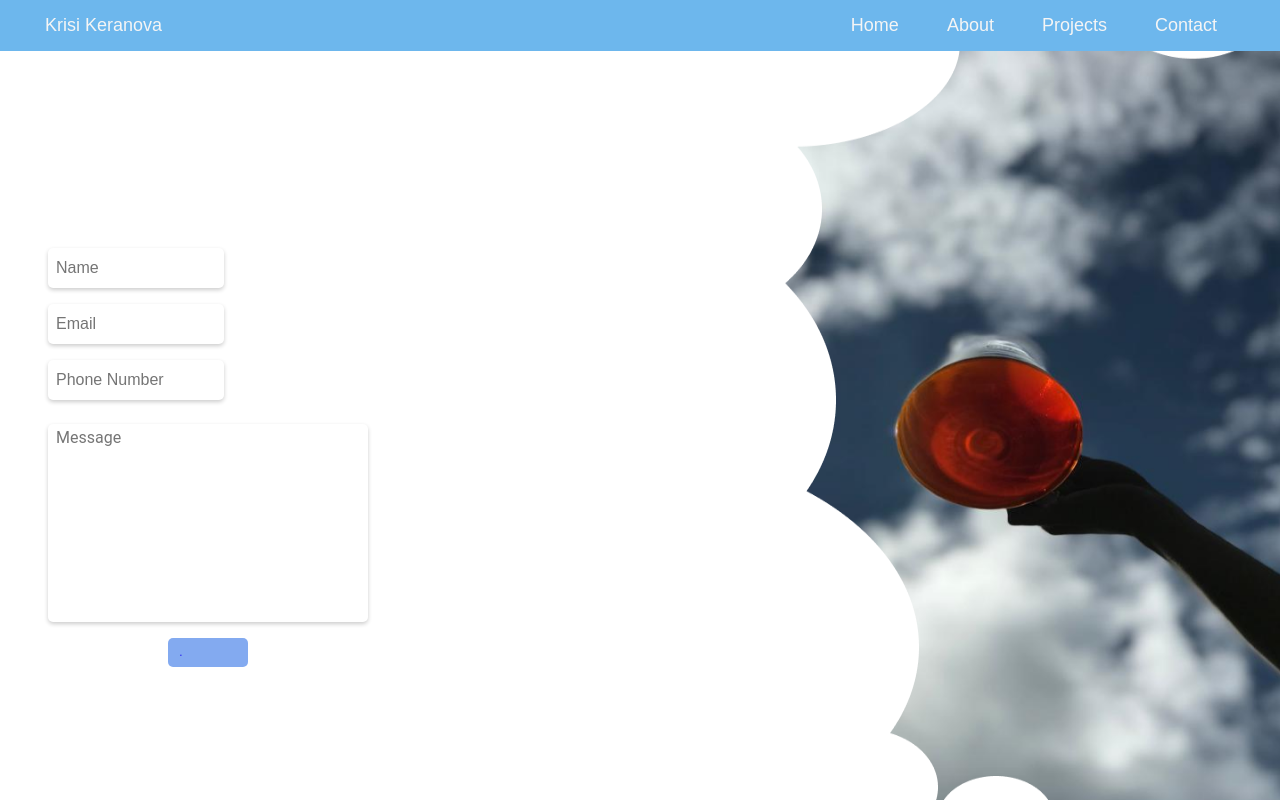
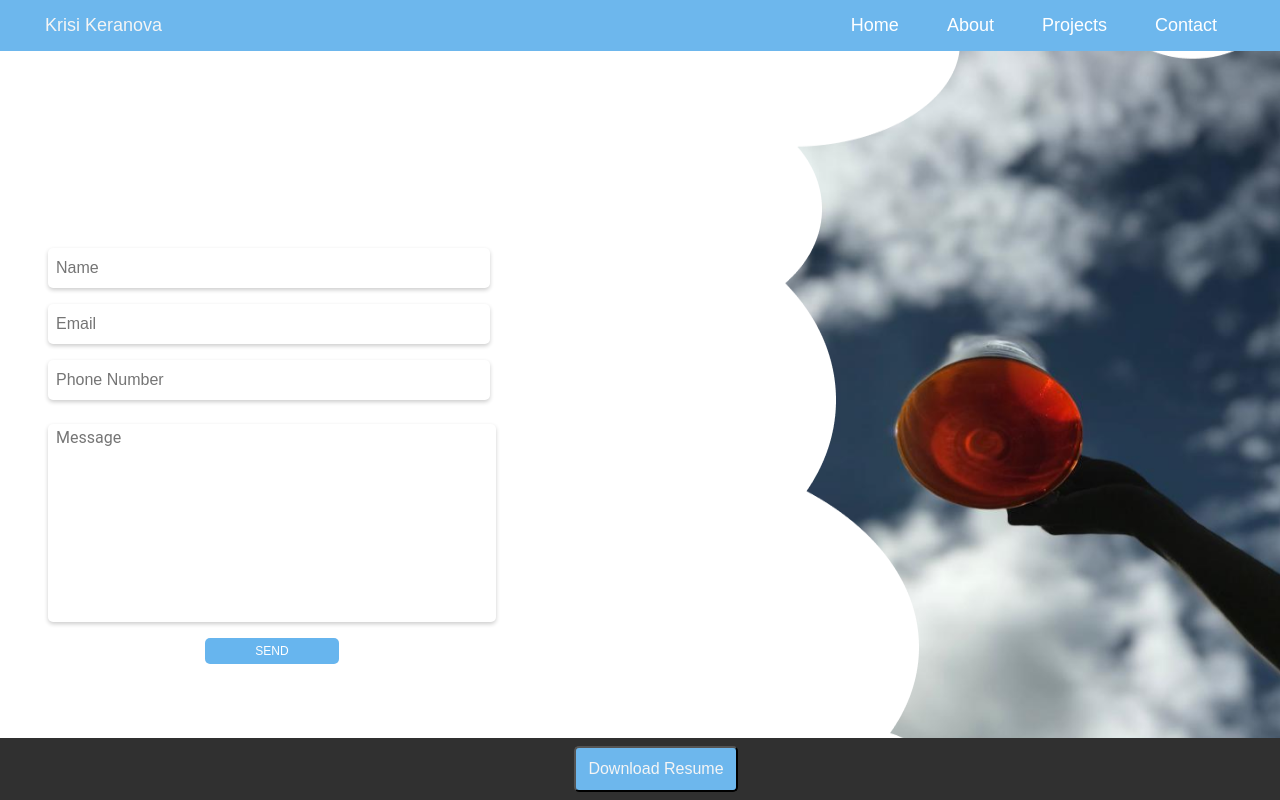
Before and after one commit to krisike/portfolio_website, a React (Create React App) app in the folder client/: page /contact in a window 1280 px wide. Built offline with nearby package versions, Linux system fonts and the light colour scheme; no server answers.

Commit message:
fixed footer and more styling and resume

```diff
--- a/client/src/Footer.jsx
+++ b/client/src/Footer.jsx
@@ -1,19 +1,19 @@
 import React from 'react';
-import { Link } from 'react-router-dom';
+// import { Link } from 'react-router-dom';
 import ResumeButton from '../src/components/ResumeButton';
 
 const Footer = () => {
   return (
-    <div className="container_footer">
-      <ul className="menu_footer">
+    <div className="containerFooter">
+      <ul className="menuFooter">
         <li>
           <ResumeButton />
         </li>
-        <li>
+        {/* <li>
           <Link to="/contact" className="contact_link">
             Get in Touch
           </Link>
-        </li>
+        </li> */}
       </ul>
     </div>
   );
--- a/client/src/components/ResumeButton.jsx
+++ b/client/src/components/ResumeButton.jsx
@@ -1,11 +1,10 @@
 import React from 'react';
 import { Link } from 'react-router-dom';
 import { Resume } from '../assets/';
-import styles from '../styling/ResumeButton.css';
 
 const ResumeButton = () => (
   <Link to={Resume} target="_blank" download>
-    <button className={styles.resumeButton}>Download Resume</button>
+    <button className="resumeButton">Download Resume</button>
   </Link>
 );
 
--- a/client/src/pages/About.jsx
+++ b/client/src/pages/About.jsx
@@ -7,10 +7,10 @@ const About = () => {
     <div className="aboutName">
       {aboutKrisi.map(({ name, picKrisi, linkedin, aboutme }, index) => (
         <>
-          <div className="about">
-            <p className="about">{aboutme}</p>
+          <div className="aboutPageContainer">
+            <div className="aboutPageTopDescription">
+              <p>{aboutme}</p>
             </div>
-
             <a
               key={index}
               className="portrait-link"
@@ -19,8 +19,9 @@ const About = () => {
               rel="noopener noreferrer"
             >
               <img id="about-pic" src={picKrisi} alt={`${name}`} />
-            <p className="aboutName">{name}</p>
+              <p className="aboutMyName">{name}</p>
             </a>
+          </div>
         </>
       ))}
     </div>
--- a/client/src/pages/Contact.jsx
+++ b/client/src/pages/Contact.jsx
@@ -1,13 +1,4 @@
-// import React from 'react';
-
-// const Contact = () => {
-//   return <div className="contact"></div>;
-// };
-
-// export default Contact;
-
 import React from 'react';
-//import { aboutKrisi } from '../constants';
 
 const ContactForm = () => (
   <form
@@ -47,7 +38,7 @@ const ContactForm = () => (
     />
     <button target="_blank" className="contactButtonForm" type="submit">
       <a href="krisi.keranova@gmail.com" alt="send">
-        .
+        SEND
       </a>
     </button>
   </form>
--- a/client/src/pages/Projects.jsx
+++ b/client/src/pages/Projects.jsx
@@ -4,13 +4,6 @@ import { allProjects } from '../constants/constants.js';
 const Projects = () => {
   return (
     <>
-      <div className="about">
-        <p>
-          A web developer with enthusiasm and team spirit eager to contribute to
-          the tech world. An environmental activist and social media zealot
-          along the way. Here are a few of my recent projects.
-        </p>
-      </div>
       <div className="projectContainer">
         {allProjects.map(
           (
--- a/client/src/styling/About.css
+++ b/client/src/styling/About.css
@@ -9,9 +9,11 @@
   margin-top: 4rem;
 }
 
-.aboutName {
-  margin-left: 6em;
+/* this is my name below image */
+.aboutMyName {
+  /* margin-left: 8em; */
   text-decoration: none;
+  color: black;
 }
 a:link {
   text-decoration: none;
@@ -26,13 +28,86 @@ a:hover {
 }
 
 a:active {
-  text-decoration: underline;
+  text-decoration: none;
+  color: black;
+}
+/* this is image and text  */
+.aboutName {
+  /* margin-left: 6em; */
+  text-decoration: none;
+  color: black;
+  /* resize: horizontal;
+  overflow: auto; */
+}
+a:link {
+  text-decoration: none;
 }
 
-.about p {
+a:visited {
+  text-decoration: none;
+}
+
+a:hover {
+  text-decoration: dashed;
+}
+
+a:active {
+  text-decoration: none;
+  color: black;
+}
+
+.aboutPageContainer {
+  justify-content: center;
+  margin-right: 481px;
+  margin-left: 4em;
+  text-align: center;
+}
+
+.aboutPageTopDescription p {
   margin-top: 8em;
   flex-wrap: wrap;
-  margin-left: 3em;
-  width: 481px;
+  /* width: 481px; */
   text-align: justify;
+  flex-direction: row;
+  padding: 20px;
+  border: 8px solid #6db7ed;
+  display: inline-block;
+  overflow-wrap: break-word;
+  word-wrap: break-word;
+  hyphens: auto;
 }
+
+@media screen and (max-width: 900px) and (min-width: 600px),
+  (min-width: 1100px) {
+  img#about-pic {
+    font-size: 20px;
+    padding: 30px;
+    border: 8px solid #6db7ed;
+    background: #000000;
+  }
+}
+
+@media screen and (min-width: 600px), (min-width: 1100px) {
+  p.aboutPageTopDescription {
+    padding: 20px;
+    border: 8px solid #6db7ed;
+  }
+}
+
+@media screen and (min-width: 601px) {
+  p.aboutPageTopDescription {
+    font-size: 18x;
+    padding: 10px;
+    border: 8px solid #6db7ed;
+  }
+}
+
+@media screen and (max-width: 600px) {
+  p.aboutPageTopDescription {
+    font-size: 14px;
+  }
+  .aboutName {
+    font-size: 12px;
+    color: pink;
+  }
+}
--- a/client/src/styling/App.css
+++ b/client/src/styling/App.css
@@ -9,4 +9,5 @@ body {
   background-size: 100% 100%;
   z-index: -1;
   font-family: 'Raleway', sans-serif;
+  margin-bottom: 80px;
 }
--- a/client/src/styling/Contact.css
+++ b/client/src/styling/Contact.css
@@ -2,16 +2,15 @@
   margin: 16px auto;
   display: flex;
   flex-direction: column;
-  width: 25%;
+  width: 35%;
   font-family: inherit;
   flex: 1;
   margin-top: 15em;
-  float: left;
   margin-left: 3em;
 }
 
 .personalForm input {
-  width: 50%;
+  width: 95%;
   margin: 8px 0;
   line-height: 2;
   padding: 4px 8px;
@@ -49,18 +48,22 @@ input:focus {
 
 .contactButtonForm {
   margin: 16px auto;
-  width: 25%;
+  width: 30%;
   line-height: 2;
   border-radius: 5px;
   color: white;
-  background-color: cornflowerblue;
-  border: cornflowerblue;
+  background-color: rgb(65, 163, 234);
+  border: white;
   opacity: 0.8;
   transition: opacity 0.4s ease-in-out;
   display: flex;
   cursor: pointer;
   outline: none;
+
+  text-align: center;
   text-decoration: none;
+  display: inline-block;
+  font-size: 12px;
 }
 
 .contactButtonForm a {
@@ -69,8 +72,18 @@ input:focus {
   text-decoration: none;
 }
 
+.contactButtonForm:active {
+  color: white;
+  text-decoration: none;
+}
+
 .contactButtonForm:hover {
   opacity: 1;
+}
+
+.contactButtonForm:visited {
+  color: white;
+  text-decoration: none;
 }
 
 @media (max-width: 768px) {
@@ -81,10 +94,10 @@ input:focus {
     width: 97%;
   }
   .contactButtonForm {
-    width: 100%;
+    width: 40%;
   }
   .contactButtonForm img {
-    width: 7%;
+    width: 30%;
     margin: auto;
   }
 }
@@ -95,10 +108,17 @@ input:focus {
   }
 
   .contactButtonForm {
-    width: 100%;
+    width: 40%;
   }
   .contactButtonForm img {
-    width: 10%;
+    width: 30%;
     margin: auto;
   }
+  .contactForm {
+    margin-right: 1em;
+  }
 }
+
+a:-webkit-any-link {
+  color: white;
+}
--- a/client/src/styling/Footer.css
+++ b/client/src/styling/Footer.css
@@ -1,3 +1,48 @@
-menu {
-  font-size: 6em;
+.resumeButton {
+  color: whitesmoke;
+  cursor: pointer;
+  margin: 0.5em;
+  height: 100%;
+  padding: 12px;
+  text-decoration: none;
+  font-size: 16px;
+  transition: background-color 0.2s ease-out;
+  box-sizing: border-box;
+  margin-right: 1em;
+  background-color: #6db7ed;
+  border-radius: 5px;
 }
+
+.containerFooter {
+  display: flex;
+  flex-direction: row;
+  line-height: 2;
+  width: 100%;
+  background-color: #303030;
+  color: whitesmoke;
+  margin-top: 48px;
+  justify-content: space-around;
+  bottom: 0;
+  position: fixed;
+}
+
+.containerFooterLinks a {
+  text-decoration: none;
+  color: whitesmoke;
+  font-weight: 700;
+}
+
+@media (max-width: 414px) {
+  /* .copyRight {
+    display: none;
+  } */
+  .resumeButton {
+    display: none;
+  }
+  .containerFooter {
+    font-size: 12px;
+  }
+  .footer a {
+    margin: 0 !important;
+  }
+}
--- a/client/src/styling/Projects.css
+++ b/client/src/styling/Projects.css
@@ -4,8 +4,11 @@
   justify-content: center;
   width: 481px;
   padding-bottom: 3em;
+  margin-left: 4em;
+  flex-direction: column;
   margin-left: 3em;
-  flex-direction: column;
+  padding: 20px;
+  border: 8px solid #6db7ed;
 }
 
 .projectContainer p {
@@ -13,13 +16,35 @@
   text-align: justify;
 }
 
-p {
+.about-project {
   word-wrap: break-word;
   width: 481px;
+  margin-top: 6em;
+  flex-wrap: wrap;
+  justify-content: center;
+  margin-left: 3em;
+  flex-direction: column;
+  margin-left: 3em;
 }
 
-p.projectName {
+.projectName {
   margin-top: 3em;
+}
+
+a:link {
+  text-decoration: none;
+}
+
+a:visited {
+  text-decoration: none;
+}
+
+a:hover {
+  text-decoration: dashed;
+}
+
+a:active {
+  text-decoration: none;
 }
 
 p.projectDescription {
@@ -34,4 +59,71 @@ p.projectDescription {
 img.animatedGif {
   width: 480px;
   height: auto;
+  margin-bottom: 2em;
 }
+
+/* .hrBreak {
+  padding: 20px;
+  border: 8px solid #6db7ed;
+} */
+
+@media screen and (max-width: 900px) and (min-width: 600px),
+  (min-width: 1100px) {
+  .projectContainer {
+    font-size: 18px;
+    padding: 30px;
+    border: 8px solid #6db7ed;
+  }
+}
+
+@media screen and (min-width: 600px), (min-width: 1100px) {
+  @media screen and (max-width: 900px) and (min-width: 600px),
+    (min-width: 1100px) {
+    .projectContainer {
+      font-size: 18px;
+      padding: 30px;
+      border: 8px solid #6db7ed;
+    }
+  }
+
+  @media screen and (min-width: 600px), (min-width: 1100px) {
+    .projectContainer {
+      padding: 20px;
+      border: 8px solid #6db7ed;
+    }
+  }
+
+  @media screen and (min-width: 601px) {
+    .projectContainer {
+      font-size: 18x;
+      padding: 10px;
+      border: 8px solid #6db7ed;
+    }
+  }
+
+  @media screen and (max-width: 600px) {
+    .projectContainer {
+      font-size: 14px;
+    }
+    .projectcontainerfont-size: 12px;
+  }
+
+   {
+    padding: 20px;
+    border: 8px solid #6db7ed;
+  }
+}
+
+@media screen and (min-width: 601px) {
+  .projectContainer {
+    font-size: 18x;
+    padding: 10px;
+    border: 8px solid #6db7ed;
+  }
+}
+
+@media screen and (max-width: 600px) {
+  .projectContainer {
+    font-size: 14px;
+  }
+}
--- a/client/src/styling/ResumeButton.css
+++ b/client/src/styling/ResumeButton.css
@@ -1,10 +1,10 @@
-.resumeButton {
+button.resumeButotn {
   margin: 16px auto;
   line-height: 3;
   border-radius: 5px;
   color: white;
-  background-color: cornflowerblue;
-  border: cornflowerblue;
+  background-color: rgb(65, 163, 234);
+  border: #fbfbfb;
   cursor: pointer;
   outline: none;
   transition: transform 0.3s;
```
Also changed, not shown: 1 other file (tests, documents, lock files or other folders). Lines whose indentation alone changed are shown as unchanged.
